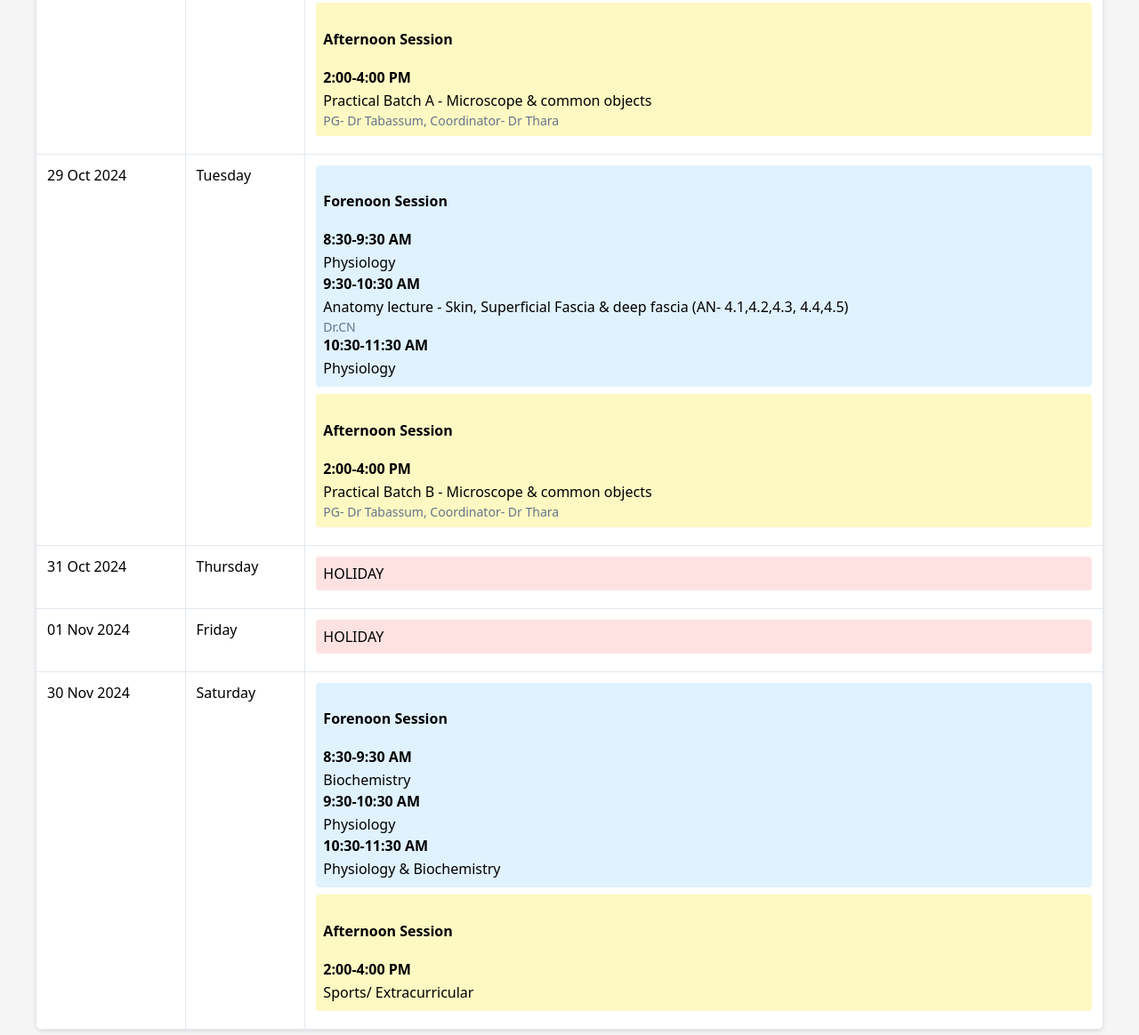
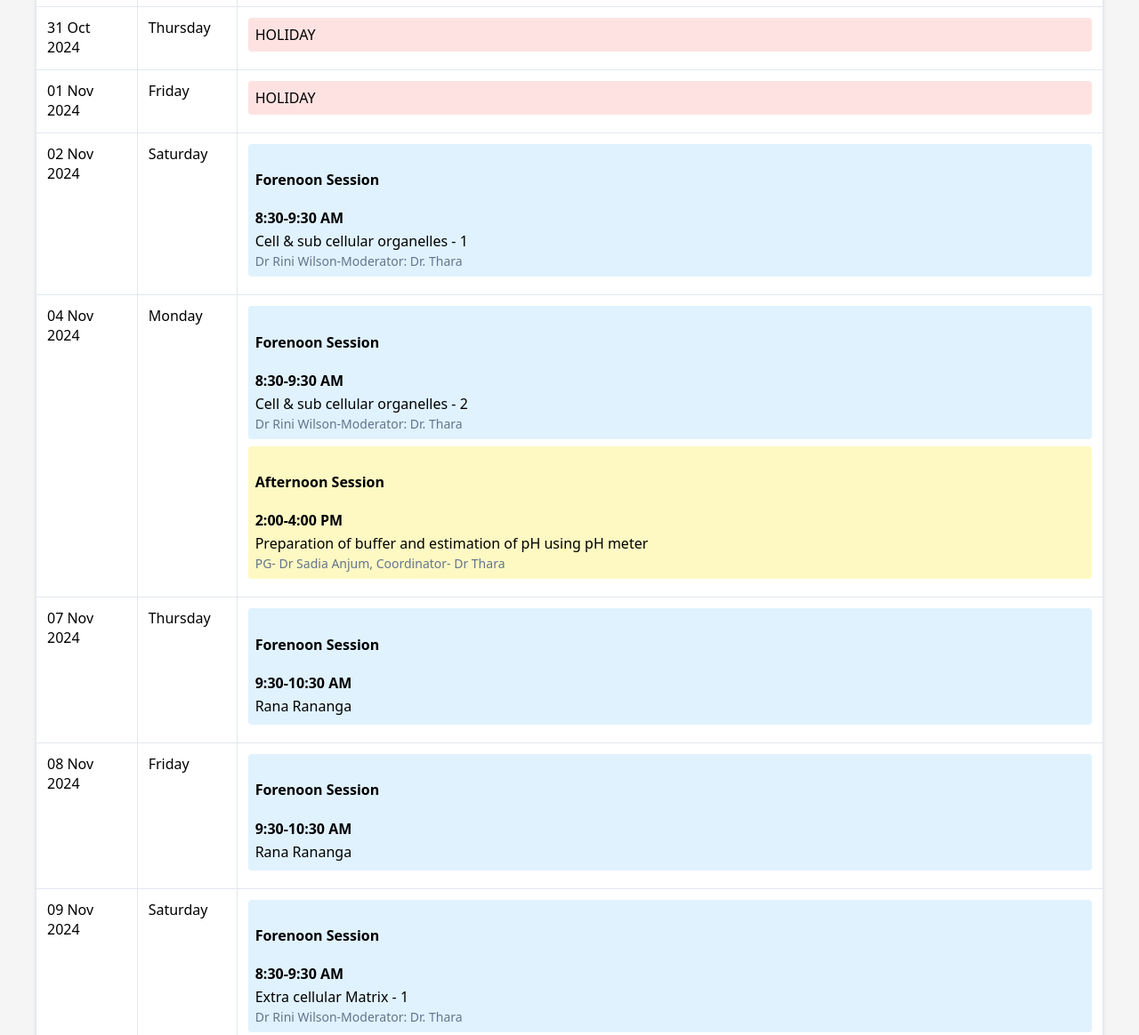
Before and after one commit to RealDev05/cse_s1_c_programs, a plain HTML site: page index.html in a window 1280 px wide. Shown: the part 723-1887 px from the top of the page at 89% size. Drawn offline with Linux system fonts and the light colour scheme.

Commit message:
Update index.html

```diff
--- a/index.html
+++ b/index.html
@@ -124,128 +124,364 @@
 
     <script>
         const schedule = [
+
     {
-                date: '2024-10-28',
-                day: 'Monday',
-                sessions: {
-                    forenoon: [
+        "date": "2024-10-28",
+        "day": "Monday",
+        "sessions": {
+            "forenoon": [
                 {
-                            time: '8:30-9:30 AM',
-                            subject: 'Biochemistry - Relevance of Biochemistry in Medicine',
-                            faculty: 'Dr K Pratibha'
-                        },
-                        {
-                            time: '9:30-10:30 AM',
-                            subject: 'Physiology',
-                            faculty: ''
-                        },
-                        {
-                            time: '10:30-11:30 AM',
-                            subject: 'Anatomy lecture - History and introduction to Anatomy (AN-1.1)',
-                            faculty: 'Dr.SSR'
-                        },
-                        {
-                            time: '11:30 AM-1:30 PM',
-                            subject: 'AETCOM Module 1.5 – Cadaver as our first teacher (AN 82.1)',
-                            faculty: 'GROUP ACTIVITY'
+                    "time": "8:30-9:30 AM",
+                    "subject": "Relevance of Biochemistry in Medicine",
+                    "faculty": "Dr K Pratibha"
                 }
             ],
-                    afternoon: [
+            "afternoon": [
                 {
-                            time: '2:00-4:00 PM',
-                            subject: 'Practical Batch A - Microscope & common objects',
-                            faculty: 'PG- Dr Tabassum, Coordinator- Dr Thara'
+                    "time": "2:00-4:00 PM",
+                    "subject": "General Instructions to students; Lab safety and biomedical waste disposal; Commonly used lab equipments, glassware and reagents",
+                    "faculty": "PG- Dr Tabassum, Coordinator- Dr Thara"
                 }
             ]
         }
     },
     {
-                date: '2024-10-29',
-                day: 'Tuesday',
-                sessions: {
-                    forenoon: [
+        "date": "2024-10-31",
+        "day": "Thursday",
+        "sessions": {
+            "forenoon": [
                 {
-                            time: '8:30-9:30 AM',
-                            subject: 'Physiology',
-                            faculty: ''
-                        },
-                        {
-                            time: '9:30-10:30 AM',
-                            subject: 'Anatomy lecture - Skin, Superficial Fascia & deep fascia (AN- 4.1,4.2,4.3, 4.4,4.5)',
-                            faculty: 'Dr.CN'
-                        },
-                        {
-                            time: '10:30-11:30 AM',
-                            subject: 'Physiology',
-                            faculty: ''
-                        }
-                    ],
-                    afternoon: [
-                        {
-                            time: '2:00-4:00 PM',
-                            subject: 'Practical Batch B - Microscope & common objects',
-                            faculty: 'PG- Dr Tabassum, Coordinator- Dr Thara'
+                    "time": "9:30-10:30 AM",
+                    "subject": "HOLIDAY",
+                    "faculty": ""
                 }
             ]
         }
     },
     {
-                date: '2024-10-31',
-                day: 'Thursday',
-                sessions: {
-                    forenoon: [
+        "date": "2024-11-01",
+        "day": "Friday",
+        "sessions": {
+            "forenoon": [
                 {
-                            time: '9:30-10:30 AM',
-                            subject: 'HOLIDAY',
-                            faculty: ''
+                    "time": "9:30-10:30 AM",
+                    "subject": "HOLIDAY",
+                    "faculty": ""
                 }
             ]
         }
     },
     {
-                date: '2024-11-01',
-                day: 'Friday',
-                sessions: {
-                    forenoon: [
+        "date": "2024-11-02",
+        "day": "Saturday",
+        "sessions": {
+            "forenoon": [
                 {
-                            time: '9:30-10:30 AM',
-                            subject: 'HOLIDAY',
-                            faculty: ''
+                    "time": "8:30-9:30 AM",
+                    "subject": "Cell & sub cellular organelles - 1",
+                    "faculty": "Dr Rini Wilson-Moderator: Dr. Thara"
                 }
             ]
         }
     },
-            // Continue with all dates through November 30th following the same pattern
     {
-                date: '2024-11-30',
-                day: 'Saturday',
-                sessions: {
-                    forenoon: [
+        "date": "2024-11-04",
+        "day": "Monday",
+        "sessions": {
+            "forenoon": [
                 {
-                            time: '8:30-9:30 AM',
-                            subject: 'Biochemistry',
-                            faculty: ''
+                    "time": "8:30-9:30 AM",
+                    "subject": "Cell & sub cellular organelles - 2",
+                    "faculty": "Dr Rini Wilson-Moderator: Dr. Thara"
+                }
+            ],
+            "afternoon": [
+                {
+                    "time": "2:00-4:00 PM",
+                    "subject": "Preparation of buffer and estimation of pH using pH meter",
+                    "faculty": "PG- Dr Sadia Anjum, Coordinator- Dr Thara"
+                }
+            ]
+        }
     },
     {
-                            time: '9:30-10:30 AM',
-                            subject: 'Physiology',
-                            faculty: ''
+        "date": "2024-11-07",
+        "day": "Thursday",
+        "sessions": {
+            "forenoon": [
+                {
+                    "time": "9:30-10:30 AM",
+                    "subject": "Rana Rananga",
+                    "faculty": ""
+                }
+            ]
+        }
     },
     {
-                            time: '10:30-11:30 AM',
-                            subject: 'Physiology & Biochemistry',
-                            faculty: ''
+        "date": "2024-11-08",
+        "day": "Friday",
+        "sessions": {
+            "forenoon": [
+                {
+                    "time": "9:30-10:30 AM",
+                    "subject": "Rana Rananga",
+                    "faculty": ""
+                }
+            ]
+        }
+    },
+    {
+        "date": "2024-11-09",
+        "day": "Saturday",
+        "sessions": {
+            "forenoon": [
+                {
+                    "time": "8:30-9:30 AM",
+                    "subject": "Extra cellular Matrix - 1",
+                    "faculty": "Dr Rini Wilson-Moderator: Dr. Thara"
+                }
+            ]
+        }
+    },
+    {
+        "date": "2024-11-11",
+        "day": "Monday",
+        "sessions": {
+            "forenoon": [
+                {
+                    "time": "8:30-9:30 AM",
+                    "subject": "Extra cellular Matrix - 2",
+                    "faculty": "Dr Rini Wilson-Moderator: Dr. Thara"
                 }
             ],
-                    afternoon: [
+            "afternoon": [
                 {
-                            time: '2:00-4:00 PM',
-                            subject: 'Sports/ Extracurricular',
-                            faculty: ''
+                    "time": "2:00-4:00 PM",
+                    "subject": "Analysis of Normal Urine - Instructions & Demonstration",
+                    "faculty": "PG- Dr Dinakaran, Coordinator- Dr Veerendra Kumar"
+                }
+            ]
+        }
+    },
+    {
+        "date": "2024-11-14",
+        "day": "Thursday",
+        "sessions": {
+            "forenoon": [
+                {
+                    "time": "9:30-10:30 AM",
+                    "subject": "Extra cellular Matrix - 2",
+                    "faculty": "Dr Rini Wilson - Moderator: Dr. Thara"
+                }
+            ]
+        }
+    },
+    {
+        "date": "2024-11-15",
+        "day": "Friday",
+        "sessions": {
+            "forenoon": [
+                {
+                    "time": "9:30-10:30 AM",
+                    "subject": "Advaya",
+                    "faculty": ""
+                }
+            ]
+        }
+    },
+    {
+        "date": "2024-11-16",
+        "day": "Saturday",
+        "sessions": {
+            "forenoon": [
+                {
+                    "time": "8:30-9:30 AM",
+                    "subject": "Immunology",
+                    "faculty": "Dr Rini Wilson-Moderator: Dr. Thara"
+                }
+            ],
+            "afternoon": [
+                {
+                    "time": "10:30-1:30 PM",
+                    "subject": "SDL",
+                    "faculty": "Dr Thara & PGS"
+                }
+            ]
+        }
+    },
+    {
+        "date": "2024-11-18",
+        "day": "Monday",
+        "sessions": {
+            "forenoon": [
+                {
+                    "time": "10:30-11:30 AM",
+                    "subject": "Vitamins-1-Vit-C, Thiamine, Riboflavin",
+                    "faculty": "Dr Naveen Moderator: Dr. Tejomani"
+                }
+            ],
+            "afternoon": [
+                {
+                    "time": "2:00-4:00 PM",
+                    "subject": "Analysis of Normal Urine + Skill Assessment",
+                    "faculty": "PG- Dr Dinakaran, Coordinator- Dr Veerendra Kumar"
+                }
+            ]
+        }
+    },
+    {
+        "date": "2024-11-21",
+        "day": "Thursday",
+        "sessions": {
+            "forenoon": [
+                {
+                    "time": "9:30-10:30 AM",
+                    "subject": "Vitamins-2- Biotin, pantothenic acid",
+                    "faculty": "Dr Naveen Moderator: Dr. Tejomani"
+                }
+            ]
+        }
+    },
+    {
+        "date": "2024-11-22",
+        "day": "Friday",
+        "sessions": {
+            "forenoon": [
+                {
+                    "time": "9:30-10:30 AM",
+                    "subject": "Carbohydrate Chemistry - 1",
+                    "faculty": "Dr Naveen Moderator: Dr. Tejomani"
+                }
+            ],
+            "afternoon": [
+                {
+                    "time": "10:00-11:30 AM",
+                    "subject": "Carbohydrate Chemistry - 2",
+                    "faculty": "Dr Naveen Moderator: Dr. Tejomani"
+                }
+            ]
+        }
+    },
+    {
+        "date": "2024-11-23",
+        "day": "Saturday",
+        "sessions": {
+            "forenoon": [
+                {
+                    "time": "8:30-9:30 AM",
+                    "subject": "Carbohydrate Chemistry - 3",
+                    "faculty": "Dr Naveen Moderator: Dr. Tejomani"
+                }
+            ]
+        }
+    },
+
+    {
+        "date": "2024-11-25",
+        "day": "Monday",
+        "sessions": {
+            "afternoon": [
+                {
+                    "time": "2:00-4:00 PM",
+                    "subject": "Analysis of Abnormal Urine - Instructions & Demonstration",
+                    "faculty": "Coordinator- Dr Tejomani, Dr Reny Agnes"
+                }
+            ]
+        }
+    },
+    {
+        "date": "2024-11-26",
+        "day": "Tuesday",
+        "sessions": {
+            "afternoon": [
+                {
+                    "time": "2:00-4:00 PM",
+                    "subject": "Analysis of Abnormal Urine - Instructions & Demonstration",
+                    "faculty": "Coordinator- Dr Tejomani, Dr Reny Agnes"
+                }
+            ]
+        }
+    },
+    {
+        "date": "2024-11-27",
+        "day": "Wednesday",
+        "sessions": {
+            "afternoon": [
+                {
+                    "time": "2:00-4:00 PM",
+                    "subject": "Analysis of Abnormal Urine - Instructions & Demonstration",
+                    "faculty": "Coordinator- Dr Tejomani, Dr Reny Agnes"
+                }
+            ]
+        }
+    },
+    {
+        "date": "2024-11-28",
+        "day": "Thursday",
+        "sessions": {
+            "forenoon": [
+                {
+                    "time": "9:30-10:30 AM",
+                    "subject": "Vitamins-3- Vit-D, Vit-E, Vit-K",
+                    "faculty": "Dr Naveen Moderator: Dr. Tejomani"
+                }
+            ]
+        }
+    },
+    {
+        "date": "2024-11-29",
+        "day": "Friday",
+        "sessions": {
+            "forenoon": [
+                {
+                    "time": "9:30-10:30 AM",
+                    "subject": "Vitamins-4- Folic acid, Vit B12",
+                    "faculty": "Dr Tejomani"
+                }
+            ]
+        }
+    },
+    {
+        "date": "2024-11-30",
+        "day": "Saturday",
+        "sessions": {
+            "forenoon": [
+                {
+                    "time": "8:30-9:30 AM",
+                    "subject": "Vitamins-5- Niacin, Pyridoxine",
+                    "faculty": "Dr Tejomani"
+                }
+            ]
+        }
+    },
+    {
+        "date": "2024-12-01",
+        "day": "Sunday",
+        "sessions": {
+            "forenoon": [
+                {
+                    "time": "8:30-9:30 AM",
+                    "subject": "Vitamins-6",
+                    "faculty": "Dr Tejomani"
+                }
+            ]
+        }
+    },
+    {
+        "date": "2024-12-02",
+        "day": "Monday",
+        "sessions": {
+            "forenoon": [
+                {
+                    "time": "8:30-9:30 AM",
+                    "subject": "Enzymes - 1",
+                    "faculty": "Dr Veerendra Kumar"
                 }
             ]
         }
     }
+
+
         ];
 
         function formatDate(dateStr) {
```
Lines whose indentation alone changed are shown as unchanged.
